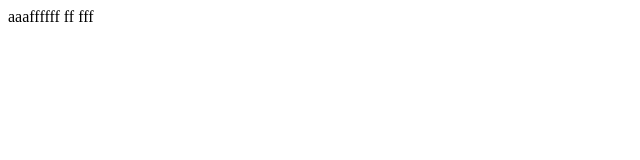
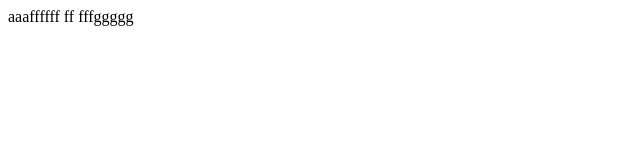
Before and after one commit to gamiblog/mysite, a plain HTML site: page index.html in a window 1280 px wide. Shown: the full height of the page, 0-640 px from the left. Drawn offline with Linux system fonts and the light colour scheme.

Commit message:
Update index.html

```diff
--- a/index.html
+++ b/index.html
@@ -9,6 +9,6 @@
 <body>
   aaaffffff
   ff
-  fff
+  fffggggg
 </body>
 </html>
```
